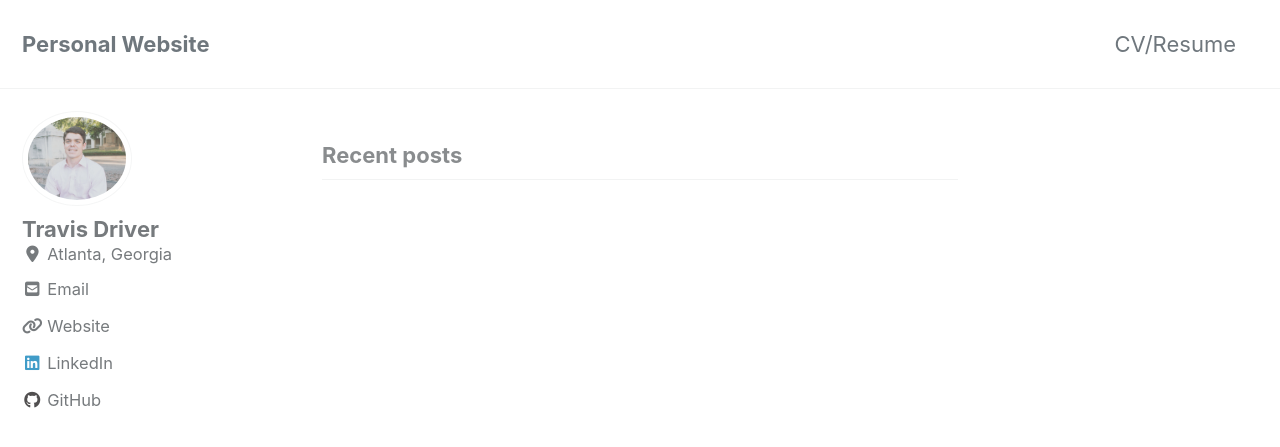
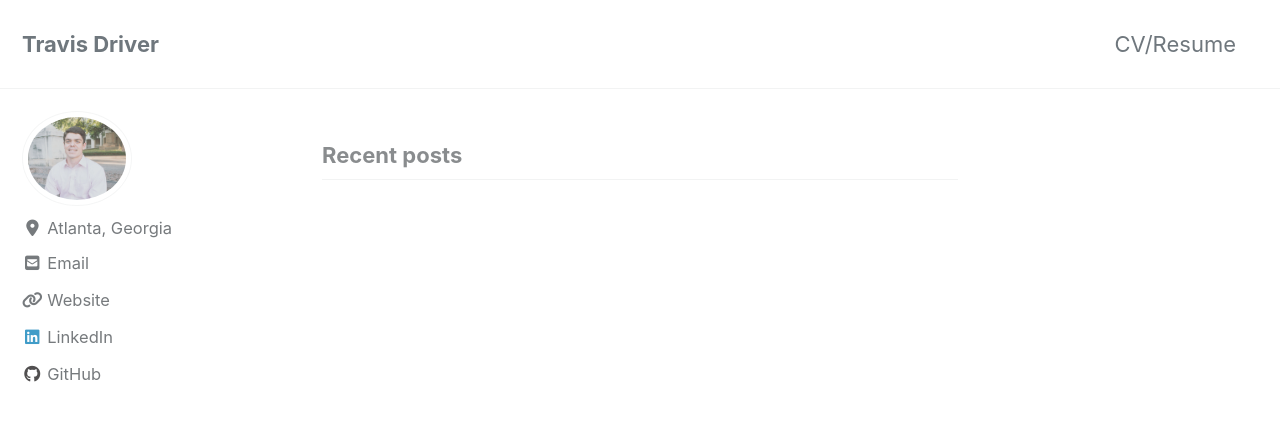
Before and after one commit to travisdriver/travisdriver.github.io, a Jekyll site: the page built from index.html, in a window 1280 px wide and 900 px high. Shown: the top 447 px of the window. Built offline with Jekyll 4.4.1, drawn with Linux system fonts in a browser that asks for light colours; cached includes are drawn as plain includes; nearby versions of some CDN libraries; the list of posts is cut into pages by our own code.

```diff
--- a/_config.yml
+++ b/_config.yml
@@ -16,7 +16,7 @@ minimal_mistakes_skin    : "default" # "air", "aqua", "contrast", "dark", "dirt"
 
 # Site Settings
 locale                   : "en-US"
-title                    : "Personal Website"
+title                    : "Travis Driver"
 title_separator          : "-"
 subtitle                 : # site tagline that appears below site title in masthead
 name                     : "Travis Driver"
@@ -107,7 +107,7 @@ analytics:
 
 # Site Author
 author:
-  name             : "Travis Driver"
+  name             : # "Travis Driver"
   avatar           : "/assets/images/cover_photo.jpg"
   bio              : #"I am an **amazing** person."
   location         : "Atlanta, Georgia"
```
